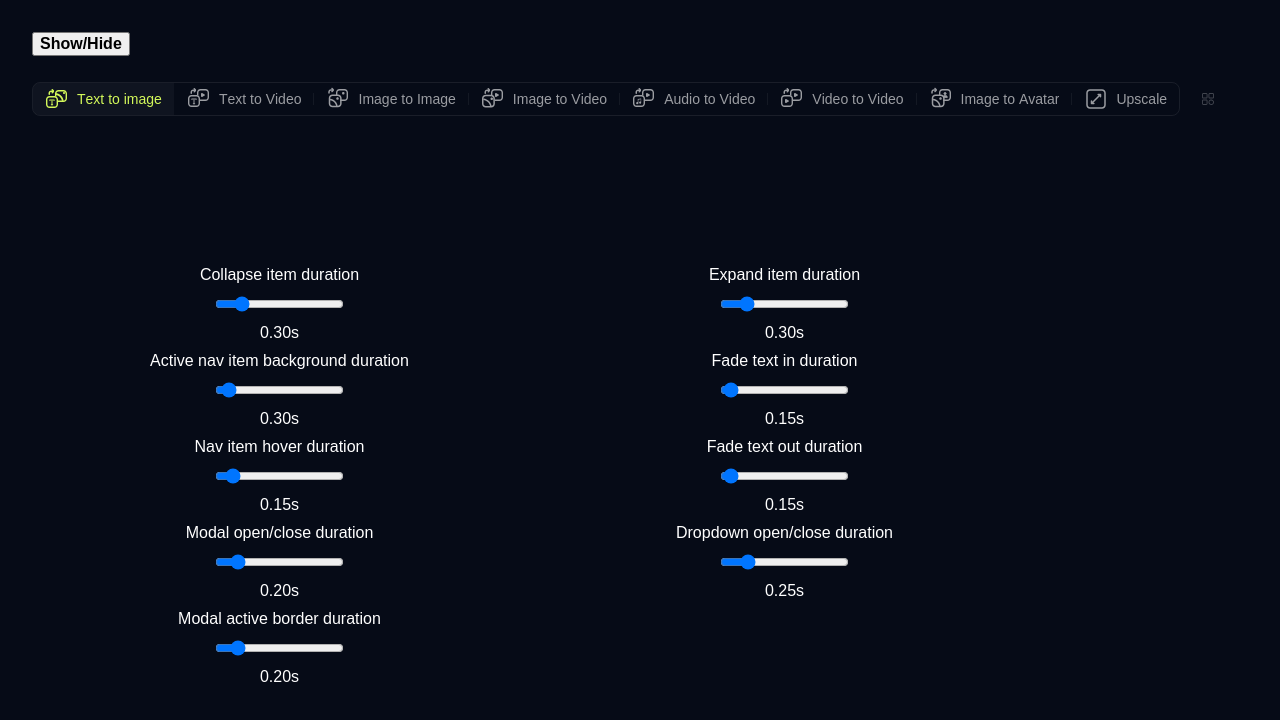
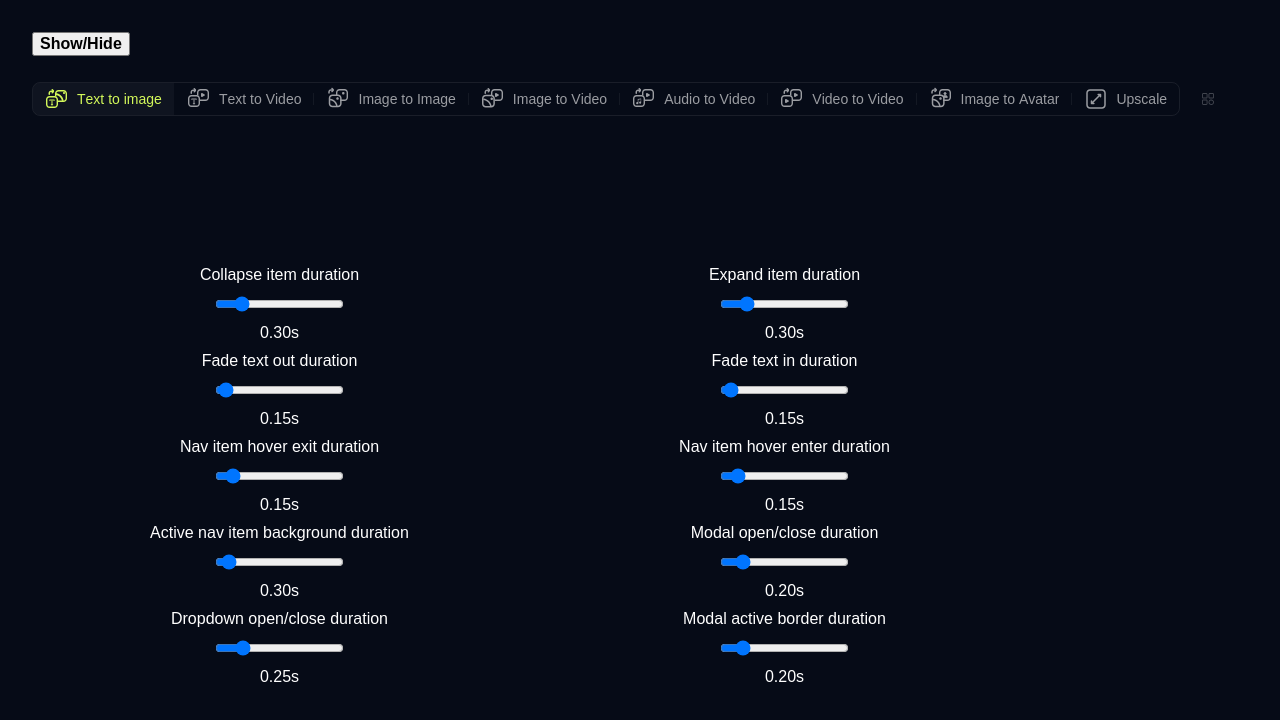
Before and after one commit to Developer27/test-nav, a React (Vite) app: page / in a window 1280 px wide. Shown: the top 720 px of the page. Built offline with nearby package versions, Linux system fonts and the light colour scheme; a web font is replaced by a local one.

Commit message:
add hover controls

```diff
--- a/src/App.jsx
+++ b/src/App.jsx
@@ -24,10 +24,14 @@ function App() {
   const fadeOutDurationMin = 0.12;
   const fadeOutDurationMax = 1.2;
   const fadeOutDurationStep = 0.01;
-  const [hoverDuration, setHoverDuration] = useState(0.15);
-  const hoverDurationMin = 0.05;
-  const hoverDurationMax = 1.2;
-  const hoverDurationStep = 0.01;
+  const [hoverEnterDuration, setHoverEnterDuration] = useState(0.15);
+  const hoverEnterDurationMin = 0.05;
+  const hoverEnterDurationMax = 1.2;
+  const hoverEnterDurationStep = 0.01;
+  const [hoverExitDuration, setHoverExitDuration] = useState(0.15);
+  const hoverExitDurationMin = 0.05;
+  const hoverExitDurationMax = 1.2;
+  const hoverExitDurationStep = 0.01;
   const [modalDuration, setModalDuration] = useState(0.2);
   const modalDurationMin = 0.05;
   const modalDurationMax = 1.2;
@@ -50,7 +54,8 @@ function App() {
         activeBackgroundDuration={activeBackgroundDuration}
         fadeDuration={fadeDuration}
         fadeOutDuration={fadeOutDuration}
-        hoverDuration={hoverDuration}
+        hoverEnterDuration={hoverEnterDuration}
+        hoverExitDuration={hoverExitDuration}
         modalDuration={modalDuration}
         dropdownDuration={dropdownDuration}
         popupBorderDuration={popupBorderDuration}
@@ -82,11 +87,16 @@ function App() {
           fadeOutMin={fadeOutDurationMin}
           fadeOutMax={fadeOutDurationMax}
           fadeOutStep={fadeOutDurationStep}
-          hoverDuration={hoverDuration}
-          setHoverDuration={setHoverDuration}
-          hoverMin={hoverDurationMin}
-          hoverMax={hoverDurationMax}
-          hoverStep={hoverDurationStep}
+          hoverEnterDuration={hoverEnterDuration}
+          setHoverEnterDuration={setHoverEnterDuration}
+          hoverEnterMin={hoverEnterDurationMin}
+          hoverEnterMax={hoverEnterDurationMax}
+          hoverEnterStep={hoverEnterDurationStep}
+          hoverExitDuration={hoverExitDuration}
+          setHoverExitDuration={setHoverExitDuration}
+          hoverExitMin={hoverExitDurationMin}
+          hoverExitMax={hoverExitDurationMax}
+          hoverExitStep={hoverExitDurationStep}
           modalDuration={modalDuration}
           setModalDuration={setModalDuration}
           modalMin={modalDurationMin}
--- a/src/components/Ui/controls/Controls.jsx
+++ b/src/components/Ui/controls/Controls.jsx
@@ -26,11 +26,16 @@ const Controls = ({
   fadeOutMin = 0.12,
   fadeOutMax = 1.2,
   fadeOutStep = 0.01,
-  hoverDuration,
-  setHoverDuration,
-  hoverMin = 0.05,
-  hoverMax = 1.2,
-  hoverStep = 0.01,
+  hoverEnterDuration,
+  setHoverEnterDuration,
+  hoverEnterMin = 0.05,
+  hoverEnterMax = 1.2,
+  hoverEnterStep = 0.01,
+  hoverExitDuration,
+  setHoverExitDuration,
+  hoverExitMin = 0.05,
+  hoverExitMax = 1.2,
+  hoverExitStep = 0.01,
   modalDuration,
   setModalDuration,
   modalMin = 0.05,
@@ -70,9 +75,13 @@ const Controls = ({
     Math.max(Number(fadeOutDuration) || fadeOutMin, fadeOutMin),
     fadeOutMax,
   );
-  const normalizedHoverDuration = Math.min(
-    Math.max(Number(hoverDuration) || hoverMin, hoverMin),
-    hoverMax,
+  const normalizedHoverEnterDuration = Math.min(
+    Math.max(Number(hoverEnterDuration) || hoverEnterMin, hoverEnterMin),
+    hoverEnterMax,
+  );
+  const normalizedHoverExitDuration = Math.min(
+    Math.max(Number(hoverExitDuration) || hoverExitMin, hoverExitMin),
+    hoverExitMax,
   );
   const normalizedModalDuration = Math.min(
     Math.max(Number(modalDuration) || modalMin, modalMin),
@@ -114,16 +123,16 @@ const Controls = ({
         <p>{normalizedExpandItemDuration.toFixed(2)}s</p>
       </label>
       <label className={styles.controlLabel}>
-        <span>Active nav item background duration</span>
+        <span>Fade text out duration</span>
         <input
           type="range"
-          min={activeBackgroundMin}
-          max={activeBackgroundMax}
-          step={activeBackgroundStep}
-          value={normalizedActiveBackgroundDuration}
-          onChange={(e) => setActiveBackgroundDuration(Number(e.target.value))}
+          min={fadeOutMin}
+          max={fadeOutMax}
+          step={fadeOutStep}
+          value={normalizedFadeOutDuration}
+          onChange={(e) => setFadeOutDuration(Number(e.target.value))}
         />
-        <p>{normalizedActiveBackgroundDuration.toFixed(2)}s</p>
+        <p>{normalizedFadeOutDuration.toFixed(2)}s</p>
       </label>
       <label className={styles.controlLabel}>
         <span>Fade text in duration</span>
@@ -137,31 +146,44 @@ const Controls = ({
         />
         <p>{normalizedFadeDuration.toFixed(2)}s</p>
       </label>
+      <label className={styles.controlLabel}>
+        <span>Nav item hover exit duration</span>
+        <input
+          type="range"
+          min={hoverExitMin}
+          max={hoverExitMax}
+          step={hoverExitStep}
+          value={normalizedHoverExitDuration}
+          onChange={(e) => setHoverExitDuration(Number(e.target.value))}
+        />
+        <p>{normalizedHoverExitDuration.toFixed(2)}s</p>
+      </label>
 
       <label className={styles.controlLabel}>
-        <span>Nav item hover duration</span>
+        <span>Nav item hover enter duration</span>
         <input
           type="range"
-          min={hoverMin}
-          max={hoverMax}
-          step={hoverStep}
-          value={normalizedHoverDuration}
-          onChange={(e) => setHoverDuration(Number(e.target.value))}
+          min={hoverEnterMin}
+          max={hoverEnterMax}
+          step={hoverEnterStep}
+          value={normalizedHoverEnterDuration}
+          onChange={(e) => setHoverEnterDuration(Number(e.target.value))}
         />
-        <p>{normalizedHoverDuration.toFixed(2)}s</p>
+        <p>{normalizedHoverEnterDuration.toFixed(2)}s</p>
       </label>
       <label className={styles.controlLabel}>
-        <span>Fade text out duration</span>
+        <span>Active nav item background duration</span>
         <input
           type="range"
-          min={fadeOutMin}
-          max={fadeOutMax}
-          step={fadeOutStep}
-          value={normalizedFadeOutDuration}
-          onChange={(e) => setFadeOutDuration(Number(e.target.value))}
+          min={activeBackgroundMin}
+          max={activeBackgroundMax}
+          step={activeBackgroundStep}
+          value={normalizedActiveBackgroundDuration}
+          onChange={(e) => setActiveBackgroundDuration(Number(e.target.value))}
         />
-        <p>{normalizedFadeOutDuration.toFixed(2)}s</p>
+        <p>{normalizedActiveBackgroundDuration.toFixed(2)}s</p>
       </label>
+
       <label className={styles.controlLabel}>
         <span>Modal open/close duration</span>
         <input
--- a/src/components/layout/navbar/Navbar.jsx
+++ b/src/components/layout/navbar/Navbar.jsx
@@ -28,7 +28,8 @@ const Navbar = ({
   activeBackgroundDuration = 0.3,
   fadeDuration = DEFAULT_LAYOUT_DURATION,
   fadeOutDuration = DEFAULT_LAYOUT_DURATION,
-  hoverDuration = 0.15,
+  hoverEnterDuration = 0.15,
+  hoverExitDuration = 0.15,
   modalDuration = 0.2,
   dropdownDuration = 0.25,
   popupBorderDuration = 0.2,
@@ -161,7 +162,8 @@ const Navbar = ({
       activeBackgroundDuration={activeBackgroundDuration}
       fadeDuration={fadeDuration}
       fadeOutDuration={fadeOutDuration}
-      hoverDuration={hoverDuration}
+      hoverEnterDuration={hoverEnterDuration}
+      hoverExitDuration={hoverExitDuration}
       layoutTransition={navbarLayoutTransition}
     />
   );
@@ -205,7 +207,8 @@ const Navbar = ({
                         activeItem={activeItem}
                         setActiveItem={setActiveItem}
                         dropdownDuration={dropdownDuration}
-                        hoverDuration={hoverDuration}
+                        hoverEnterDuration={hoverEnterDuration}
+                        hoverExitDuration={hoverExitDuration}
                       />
                     </motion.div>,
                   );
--- a/src/components/layout/navbar/navItemSegment/NavItemSegment.jsx
+++ b/src/components/layout/navbar/navItemSegment/NavItemSegment.jsx
@@ -25,7 +25,8 @@ const NavItemSegment = ({
   activeBackgroundDuration,
   fadeDuration,
   fadeOutDuration,
-  hoverDuration,
+  hoverEnterDuration,
+  hoverExitDuration,
   layoutTransition,
 }) => {
   return (
@@ -55,7 +56,8 @@ const NavItemSegment = ({
         activeBackgroundDuration={activeBackgroundDuration}
         fadeDuration={fadeDuration}
         fadeOutDuration={fadeOutDuration}
-        hoverDuration={hoverDuration}
+        hoverEnterDuration={hoverEnterDuration}
+        hoverExitDuration={hoverExitDuration}
       />
       {hasDividerSlot && <Divider hidden={!isDividerVisible} />}
     </motion.div>
--- a/src/components/layout/navbar/navdropdown/NavbarDropdown.jsx
+++ b/src/components/layout/navbar/navdropdown/NavbarDropdown.jsx
@@ -13,14 +13,19 @@ const NavbarDropdown = ({
   activeItem,
   setActiveItem,
   dropdownDuration = 0.25,
-  hoverDuration = 0.15,
+  hoverEnterDuration = 0.15,
+  hoverExitDuration = 0.15,
 }) => {
   const normalizedDropdownDuration = Math.min(
     Math.max(Number(dropdownDuration) || 0.25, 0.05),
     3,
   );
-  const normalizedHoverDuration = Math.min(
-    Math.max(Number(hoverDuration) || 0.15, 0.05),
+  const normalizedHoverEnterDuration = Math.min(
+    Math.max(Number(hoverEnterDuration) || 0.15, 0.05),
+    3,
+  );
+  const normalizedHoverExitDuration = Math.min(
+    Math.max(Number(hoverExitDuration) || 0.15, 0.05),
     3,
   );
   const anchorRef = useRef(null);
@@ -64,7 +69,8 @@ const NavbarDropdown = ({
         ref={anchorRef}
         className={`${styles.dropdownTrigger} ${open ? styles.dropdownTriggerOpen : ""} ${hasActiveItemInDropdown ? styles.dropdownTriggerHasActiveInMenu : ""}`}
         style={{
-          "--hover-duration": `${normalizedHoverDuration}s`,
+          "--hover-enter-duration": `${normalizedHoverEnterDuration}s`,
+          "--hover-exit-duration": `${normalizedHoverExitDuration}s`,
         }}
         aria-expanded={open}
         aria-haspopup="menu"
--- a/src/components/layout/navbar/navitem/NavItem.jsx
+++ b/src/components/layout/navbar/navitem/NavItem.jsx
@@ -25,7 +25,8 @@ const NavItem = forwardRef(function NavItem(
     activeBackgroundDuration = 0.3,
     fadeDuration = 0.15,
     fadeOutDuration = 0.15,
-    hoverDuration = 0.15,
+    hoverEnterDuration = 0.15,
+    hoverExitDuration = 0.15,
   },
   ref,
 ) {
@@ -51,9 +52,17 @@ const NavItem = forwardRef(function NavItem(
     Math.max(Number(activeBackgroundDuration) || 0.3, 0.05),
     3,
   );
-  const normalizedHoverDuration = Math.min(
-    Math.max(Number(hoverDuration) || 0.15, 0.05),
+  const normalizedHoverEnterDuration = Math.min(
+    Math.max(Number(hoverEnterDuration) || 0.15, 0.05),
     3,
+  );
+  const normalizedHoverExitDuration = Math.min(
+    Math.max(Number(hoverExitDuration) || 0.15, 0.05),
+    3,
+  );
+  const effectiveHoverExitDuration = Math.max(
+    normalizedHoverExitDuration,
+    normalizedFadeOutDuration,
   );
   const isExpanded = hoveredItem === title || isActive || isFirstHovered;
   const isLabelVisible = collapsedShowLabel || isExpanded;
@@ -76,7 +85,8 @@ const NavItem = forwardRef(function NavItem(
       className={`${styles.navItemContainer} ${isForDisplayOnly ? styles.displayOnlyNavItemContainer : ""} ${positionClass}`}
       role={isForDisplayOnly ? "presentation" : undefined}
       style={{
-        "--hover-duration": `${normalizedHoverDuration}s`,
+        "--hover-enter-duration": `${normalizedHoverEnterDuration}s`,
+        "--hover-exit-duration": `${effectiveHoverExitDuration}s`,
       }}
       onClick={
         isForDisplayOnly
```
Also changed, not shown: src/components/Ui/fadeText/FadeText.jsx (+15 -6 lines), src/components/layout/navbar/navdropdown/NavbarDropdown.module.css (+16 -7 lines), src/components/layout/navbar/navitem/NavItem.module.css (+15 -3 lines).
